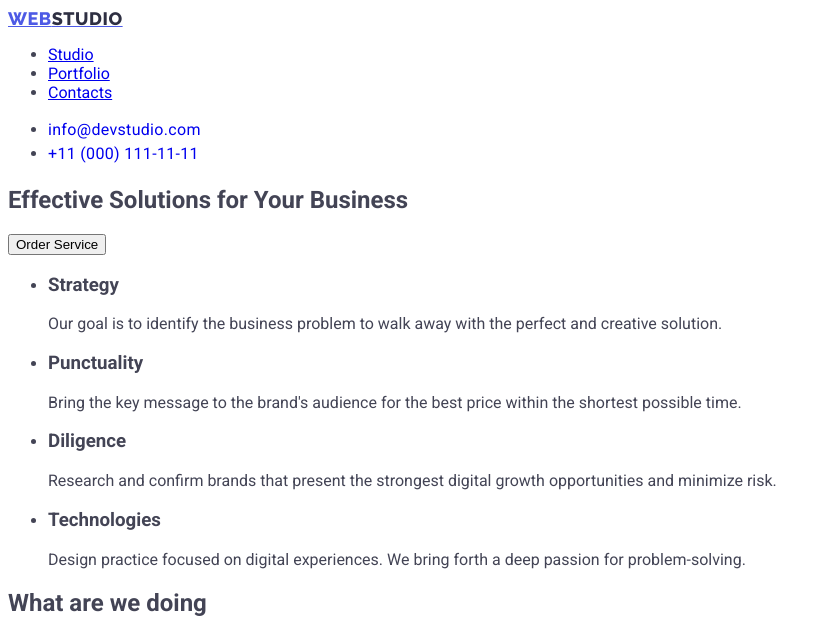
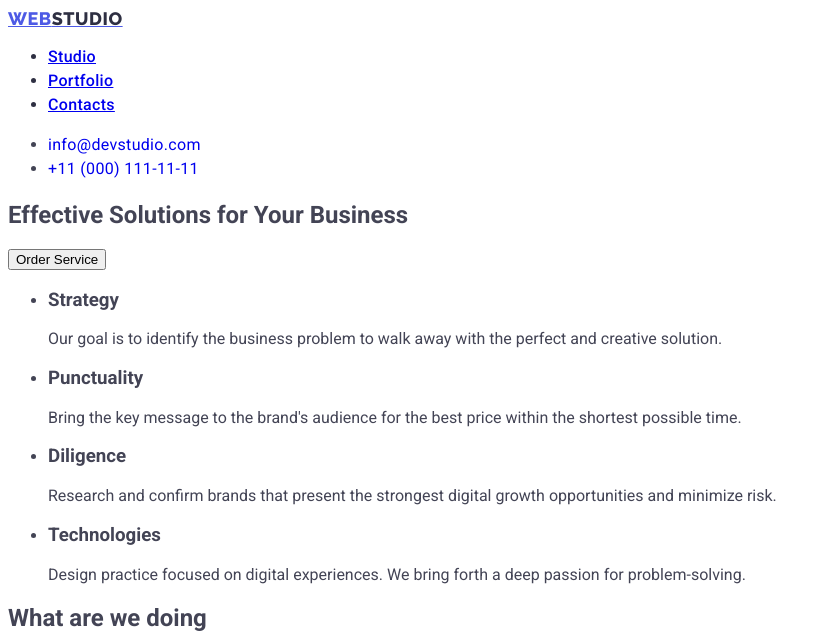
Before and after one commit to heorh11/goit-markup-hw-02, a plain HTML site: page index.html in a window 1280 px wide. Shown: the top 633 px of the page, without its empty margins (0-827 px from the left). Drawn offline with Linux system fonts and the light colour scheme.

Commit message:
Update styles.css

```diff
--- a/css/styles.css
+++ b/css/styles.css
@@ -5,6 +5,14 @@ body {
 }
 
 .header {}
+
+.navigation-item {
+    font-weight: 500;
+    font-size: 16px;
+    line-height: 1.5;
+    letter-spacing: 0.02em;
+    color: #2E2F42;
+}
 
 .link {
     text-decoration: none;
```
